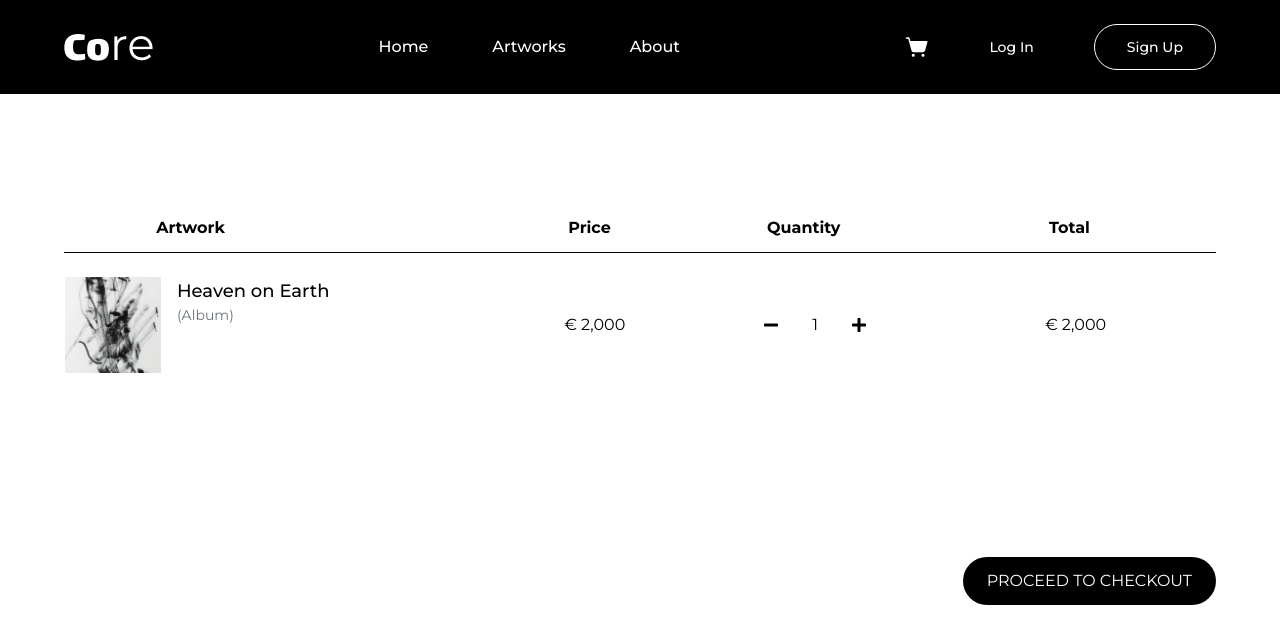
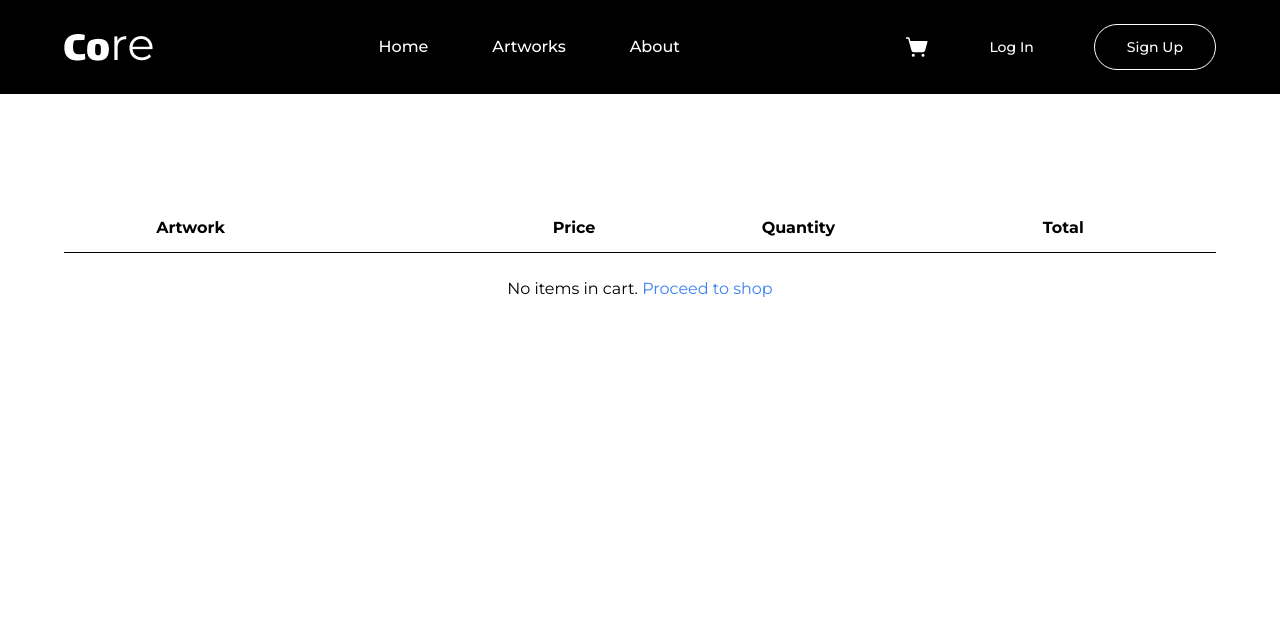
Before and after one commit to oreoluwa212/core, a React (Vite) app: page /cart in a window 1280 px wide. Shown: the top 644 px of the page. Built offline with nearby package versions, Linux system fonts and the light colour scheme.

Commit message:
fix: Started changed dummy texts

```diff
--- a/src/App.jsx
+++ b/src/App.jsx
@@ -6,9 +6,11 @@ import ProductsPage from "./pages/ProductsPage";
 import ItemDetailsPage from "./pages/ItemsDetailsPage";
 import CartPage from "./pages/CartPage";
 import CheckoutPage from "./pages/CheckoutPage";
+import { CartProvider } from "./context/CartContext";
 
 function App() {
   return (
+    <CartProvider>
       <Router>
         <Routes>
           <Route path="/" element={<LandingPage />} />
@@ -22,6 +24,7 @@ function App() {
           <Route path="/checkout" element={<CheckoutPage />} />
         </Routes>
       </Router>
+    </CartProvider>
   );
 }
 
--- a/src/assets/index.js
+++ b/src/assets/index.js
@@ -35,6 +35,7 @@ import item2a from "../assets/images/item2a.png";
 import item2b from "../assets/images/item2b.png";
 import item2c from "../assets/images/item2c.png";
 import item2d from "../assets/images/item2d.png";
+import item2e from "../assets/images/item2e.png";
 import item3a from "../assets/images/item3a.png";
 import item3b from "../assets/images/item3b.png";
 import item3c from "../assets/images/item3c.png";
@@ -78,6 +79,7 @@ export {
   item2b,
   item2c,
   item2d,
+  item2e,
   item3a,
   item3b,
   item3c,
--- a/src/components/buttons/TransparentBtn.jsx
+++ b/src/components/buttons/TransparentBtn.jsx
@@ -1,6 +1,6 @@
-function TransparentBtn({ btnText }) {
+function TransparentBtn({ btnText, onClick }) {
   return (
-    <button className="bg-transparent text-black border-2 py-2 px-6 rounded-[20px] hover:bg-black hover:text-white cursor-pointer">
+    <button onClick={onClick} className="bg-transparent text-black border-2 py-2 px-6 rounded-[20px] hover:bg-black hover:text-white cursor-pointer">
       {btnText}
     </button>
   );
--- a/src/components/cards/landingPage/SmallCard.jsx
+++ b/src/components/cards/landingPage/SmallCard.jsx
@@ -9,8 +9,7 @@ const SmallCard = ({ image, title, artist, price }) => {
           alt={title}
           className="h-full w-full object-cover rounded-t-lg mb-4"
         />
-        <div className="absolute inset-0 bg-black opacity-50 rounded-t-lg"></div>{" "}
-        {/* Overlay */}
+        <div className="absolute inset-0 bg-black opacity-50 rounded-t-lg"></div>
       </div>
       <div className="px-3 py-5 space-y-1 text-gray-400 text-center">
         <h3 className="text-2xl font-semibold text-white">{title}</h3>
--- /dev/null
+++ b/src/context/CartContext.jsx
@@ -0,0 +1,23 @@
+import { createContext, useState } from "react";
+
+export const CartContext = createContext();
+
+export const CartProvider = ({ children }) => {
+  const [cartItems, setCartItems] = useState([]);
+
+  const addItemToCart = (item) => {
+    setCartItems((prevItems) => [...prevItems, item]);
+  };
+
+  const removeItemFromCart = (index) => {
+    setCartItems((prevItems) => prevItems.filter((_, i) => i !== index));
+  };
+
+  return (
+    <CartContext.Provider
+      value={{ cartItems, addItemToCart, removeItemFromCart }}
+    >
+      {children}
+    </CartContext.Provider>
+  );
+};
--- a/src/pages/CartPage.jsx
+++ b/src/pages/CartPage.jsx
@@ -1,14 +1,17 @@
 import { Link } from "react-router-dom";
-import { item1a } from "../assets";
 import Header from "../components/Header";
-import { FaPlus, FaMinus } from "react-icons/fa";
+import { useContext } from "react";
+import { CartContext } from "../context/CartContext";
 
 function CartPage() {
+  const { cartItems, removeItemFromCart } = useContext(CartContext);
+
   return (
     <div className="w-full font-montserrat bg-white text-black">
       <Header />
       <div className="py-[5%] lgss:mt-16 w-full flex flex-col justify-between gap-16 lg:px-[5%]">
         <div className="overflow-x-auto mt-14 pt-5">
+          {cartItems.length > 0 ? (
             <table className="min-w-full hidden md:table">
               <thead>
                 <tr>
@@ -27,88 +30,128 @@ function CartPage() {
                 </tr>
               </thead>
               <tbody>
-              <tr>
+                {cartItems.map((item, index) => (
+                  <tr key={index}>
                     <td className="py-6 flex items-start">
                       <img
-                    src={item1a}
-                    alt="Heaven on Earth"
+                        src={item.img}
+                        alt={item.album}
                         className="w-24 h-24 object-cover mr-4"
                       />
                       <div>
-                    <p className="text-lg font-medium">Heaven on Earth</p>
-                    <p className="text-sm text-gray-500">(Album)</p>
-                  </div>
-                </td>
-                <td className="px-6 text-left">€ 2,000</td>
-                <td className="px-6 text-left">
-                  <div className="flex items-center">
-                    <button className="p-1">
-                      <FaMinus />
-                    </button>
-                    <input
-                      type="text"
-                      value="1"
-                      readOnly
-                      className="w-12 text-center mx-2"
-                    />
-                    <button className="p-1">
-                      <FaPlus />
+                        <p className="text-lg font-medium">{item.album}</p>
+                        <p className="text-sm text-gray-500">({item.album})</p>
+                        <button
+                          onClick={() => removeItemFromCart(index)}
+                          className="text-red-500 text-sm"
+                        >
+                          Remove
                         </button>
                       </div>
                     </td>
-                <td className="px-6 text-left">€ 2,000</td>
+                    <td className="px-6 text-left">€ {item.price}</td>
+                    <td className="px-6 text-left">
+                      <div className="flex items-center">
+                        <span>1</span>
+                      </div>
+                    </td>
+                    <td className="px-6 text-left">€ {item.price}</td>
+                  </tr>
+                ))}
+              </tbody>
+            </table>
+          ) : (
+            <div className="min-w-full hidden md:table">
+              <thead>
+                <tr>
+                  <th className="px-[8%] w-[40%] border-b border-black py-3 text-left">
+                    Artwork
+                  </th>
+                  <th className="px-7 py-3 border-b border-black text-left">
+                    Price
+                  </th>
+                  <th className="px-8 py-3 border-b border-black text-left">
+                    Quantity
+                  </th>
+                  <th className="px-7 py-3 border-b border-black text-left">
+                    Total
+                  </th>
+                </tr>
+              </thead>
+              <tbody>
+                <tr>
+                  <td colSpan="4" className="text-center py-6">
+                    No items in cart.{" "}
+                    <Link to="/galleries/products" className="text-blue-500">
+                      Proceed to shop
+                    </Link>
+                  </td>
                 </tr>
               </tbody>
-          </table>
+            </div>
+          )}
 
           <div className="md:hidden">
-            <div className="flex flex-col border-b border-black py-6 px-5">
+            {cartItems.length > 0 ? (
+              cartItems.map((item, index) => (
+                <div
+                  className="flex flex-col border-b border-black py-6 px-5"
+                  key={index}
+                >
                   <div className="flex items-start mb-4">
                     <img
-                  src={item1a}
-                  alt="Heaven on Earth"
+                      src={item.img}
+                      alt={item.album}
                       className="w-24 h-24 object-cover mr-4"
                     />
                     <div>
-                  <p className="text-lg font-medium">Heaven on Earth</p>
-                  <p className="text-sm text-gray-500">(Album)</p>
+                      <p className="text-lg font-medium">{item.album}</p>
+                      <p className="text-sm text-gray-500">({item.album})</p>
+                      <button
+                        onClick={() => removeItemFromCart(index)}
+                        className="text-red-500 text-sm"
+                      >
+                        Remove
+                      </button>
                     </div>
                   </div>
                   <div className="flex justify-between mb-4">
                     <span className="font-medium">Price:</span>
-                <span>€ 2,000</span>
+                    <span>€ {item.price}</span>
                   </div>
                   <div className="flex justify-between mb-4">
                     <span className="font-medium">Quantity:</span>
                     <div className="flex items-center">
-                  <button className="border p-1">
-                    <FaMinus />
-                  </button>
-                  <input
-                    type="text"
-                    value="1"
-                    readOnly
-                    className="w-12 text-center mx-2 border"
-                  />
-                  <button className="border p-1">
-                    <FaPlus />
-                  </button>
+                      <span>1</span>
                     </div>
                   </div>
                   <div className="hidden lgss:flex justify-between">
                     <span className="font-medium">Total:</span>
-                <span>€ 2,000</span>
+                    <span>€ {item.price}</span>
                   </div>
                 </div>
+              ))
+            ) : (
+              <div className="flex flex-col border-b border-black py-6 px-5">
+                <div className="text-center flex py-6">
+                  <h3>No items in cart.</h3>
+                  <Link to="/galleries/products" className="text-blue-500 pl-2">
+                    Proceed to shop
+                  </Link>
                 </div>
               </div>
+            )}
+          </div>
+        </div>
+        {cartItems.length > 0 && (
           <div className="flex justify-center lgss:justify-end mt-12 lgss:pt-12">
-          <Link>
-            <button className="bg-black text-white px-16 lgss:px-6 py-3 lgss: w-full rounded-full">
+            <Link to={"/checkout"}>
+              <button className="bg-black text-white px-16 lgss:px-6 py-3 lgss:w-full rounded-full">
                 PROCEED TO CHECKOUT
               </button>
             </Link>
           </div>
+        )}
       </div>
     </div>
   );
--- a/src/pages/ItemsDetailsPage.jsx
+++ b/src/pages/ItemsDetailsPage.jsx
@@ -1,12 +1,33 @@
-import { Link, useLocation } from "react-router-dom";
+import { Link, useLocation, useNavigate } from "react-router-dom";
 import Header from "../components/Header";
 import { FaAngleDown } from "react-icons/fa";
 import { footerCountryUK } from "../assets";
 import TransparentBtn from "../components/buttons/TransparentBtn";
+import { useContext } from "react";
+import { CartContext } from "../context/CartContext";
 
 function ItemDetailsPage() {
   const location = useLocation();
   const { img } = location.state || { img: null };
+  const { addItemToCart } = useContext(CartContext);
+  const navigate = useNavigate(); // Create a navigate function
+
+  const item = {
+    img: img,
+    artist: "Oji",
+    medium: "Photography",
+    year: "2012",
+    album: "Heaven on Earth",
+    condition: "Excellent",
+    size: "100 cm x 70 cm",
+    price: 2000,
+    currency: "EUR",
+  };
+
+  const handleAddToCart = () => {
+    addItemToCart(item);
+    navigate("/cart"); // Navigate to the cart page
+  };
 
   return (
     <div className="w-full font-montserrat bg-white text-black">
@@ -36,12 +57,12 @@ function ItemDetailsPage() {
                     <strong>Size:</strong>
                   </div>
                   <div className="flex flex-col gap-3">
-                    <p>Oji</p>
-                    <p>Photography</p>
-                    <p>2012</p>
-                    <p>Heaven on earth</p>
-                    <p>Excellent</p>
-                    <p>100 cm x 70 cm</p>
+                    <p>{item.artist}</p>
+                    <p>{item.medium}</p>
+                    <p>{item.year}</p>
+                    <p>{item.album}</p>
+                    <p>{item.condition}</p>
+                    <p>{item.size}</p>
                   </div>
                 </div>
               </div>
@@ -56,16 +77,17 @@ function ItemDetailsPage() {
                   <FaAngleDown />
                 </div>
                 <div className="py-3 flex items-center gap-2">
-                  <span className="font-semibold">EUR</span>
-                  <span>€ 2,000</span>
+                  <span className="font-semibold">{item.currency}</span>
+                  <span>€ {item.price}</span>
                 </div>
                 <div className="flex items-center">
                   <span className="text-sm text-gray-500">Free Shipping</span>
                 </div>
                 <div className="mt-5 flex gap-8 flex-col lgss:flex-row">
-                  <Link to={"/cart"}>
-                  <TransparentBtn className btnText={"Add to cart"} />
-                  </Link>
+                  <TransparentBtn
+                    btnText={"Add to cart"}
+                    onClick={handleAddToCart}
+                  />
                   <TransparentBtn btnText={"Invest"} />
                 </div>
                 <div className="mt-7 flex flex-col md:flex-row gap-8 w-full lgss:flex-row justify-between lgss:pr-[20%]">
```
Also changed, not shown: src/pages/LandingPage.jsx (+19 -19 lines), src/pages/ProductsPage.jsx (+24 -15 lines), src/assets/images/item2e.png (added). Lines whose indentation alone changed are shown as unchanged.
